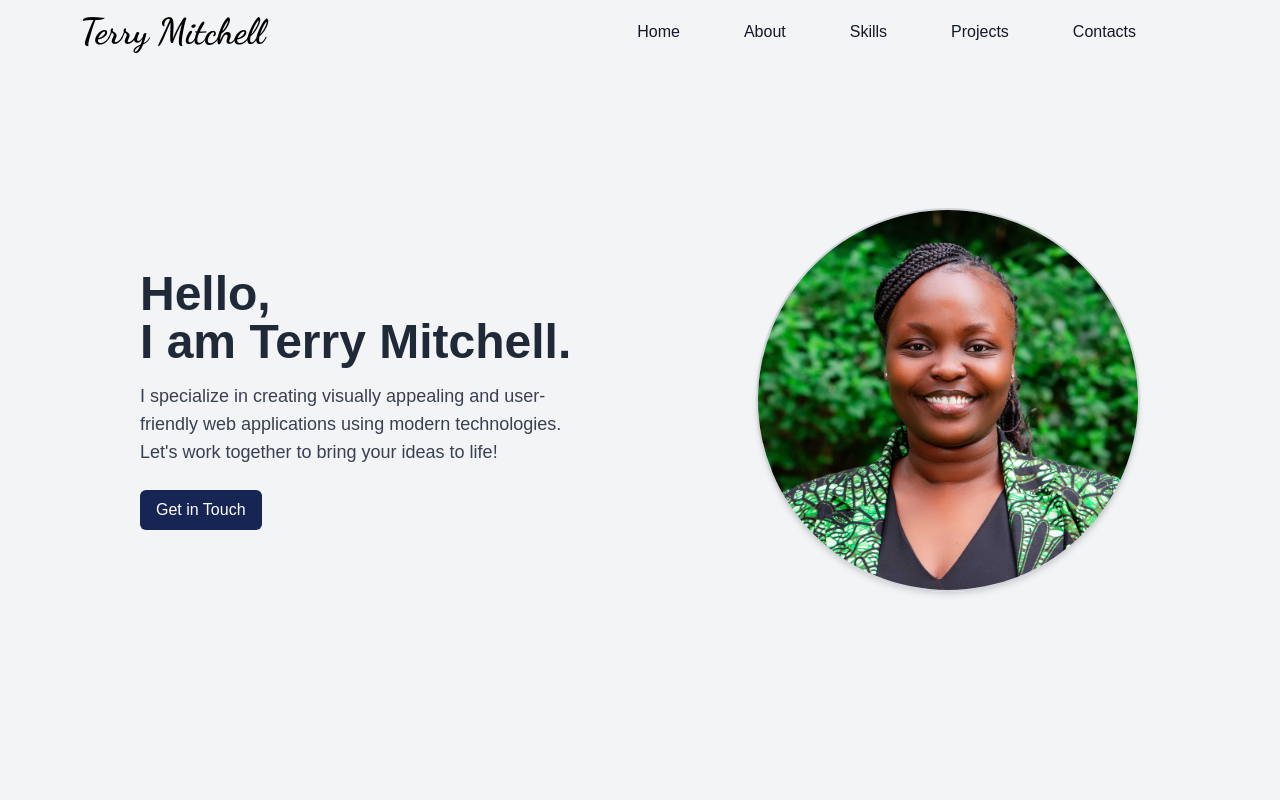
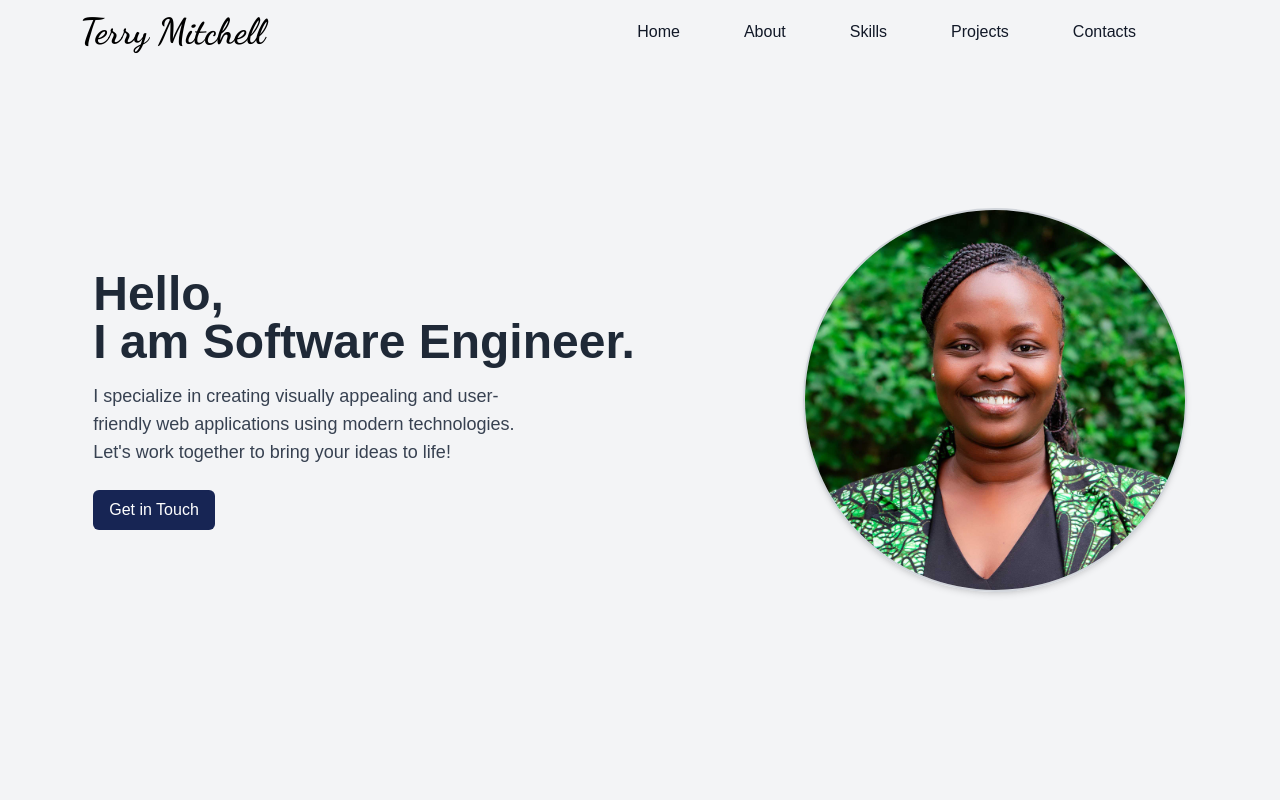
Before and after one commit to amukoaterry/Terry-s_Portfolio, a Next.js app: page / in a window 1280 px wide. Shown: the top 800 px of the page. Built offline with nearby package versions, Linux system fonts and the light colour scheme.

Commit message:
Made changes

```diff
--- a/src/app/components/Home/index.tsx
+++ b/src/app/components/Home/index.tsx
@@ -7,7 +7,7 @@ const LandingPage: React.FC = () => {
     <section className="flex flex-col md:flex-row items-center justify-center p-8 md:p-20 gap-8 md:gap-[15%] bg-gray-100 min-h-screen text-gray-800">
       <div className="text-center md:text-left">
         <h1 className="text-4xl md:text-5xl font-bold mb-4">
-          Hello,<br /> I am Terry Mitchell.<br />
+          Hello,<br /> I am Software Engineer.<br />
         </h1>
         <p className="text-lg md:max-w-md mb-6 text-gray-700">
           I specialize in creating visually appealing and user-friendly web applications using modern technologies.
```
Also changed, not shown: src/app/globals.css (line endings or trailing spaces).
